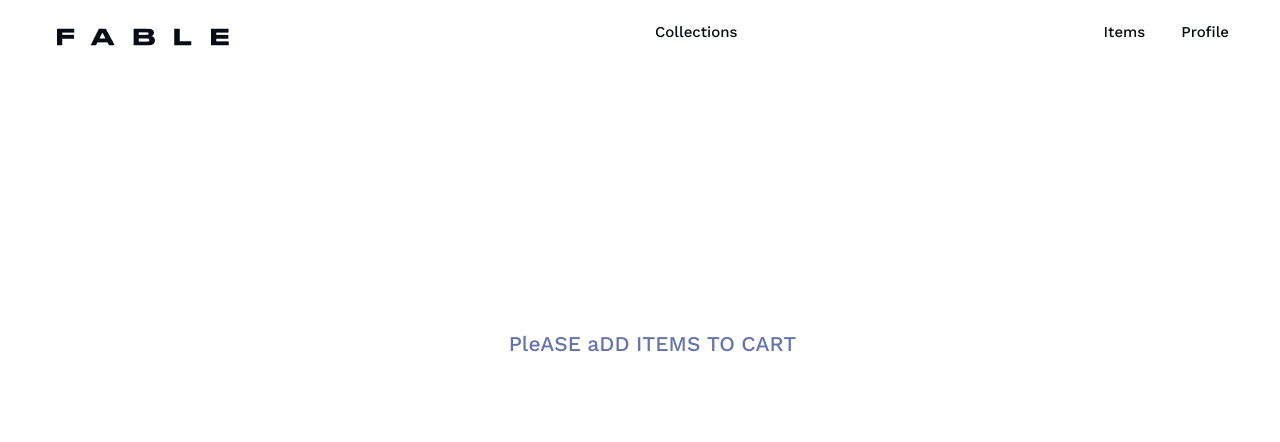
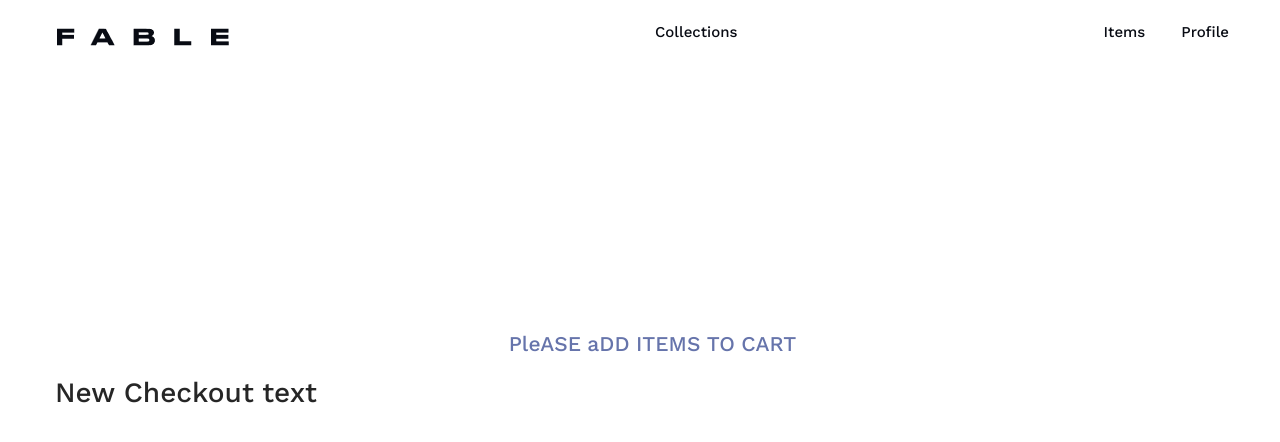
Before and after one commit to Othman2001/fable, a Next.js app: page /checkout in a window 1280 px wide. Shown: the top 442 px of the page. Built offline with nearby package versions, Linux system fonts and the light colour scheme.

Commit message:
feat: add new checkout page (#6)

```diff
--- a/pages/checkout.tsx
+++ b/pages/checkout.tsx
@@ -5,6 +5,7 @@ export default function Checkout() {
     return (
         <Layout>
             <CheckoutComponent />
+            <h1> New Checkout text</h1>
         </Layout>
     )
 }
```
